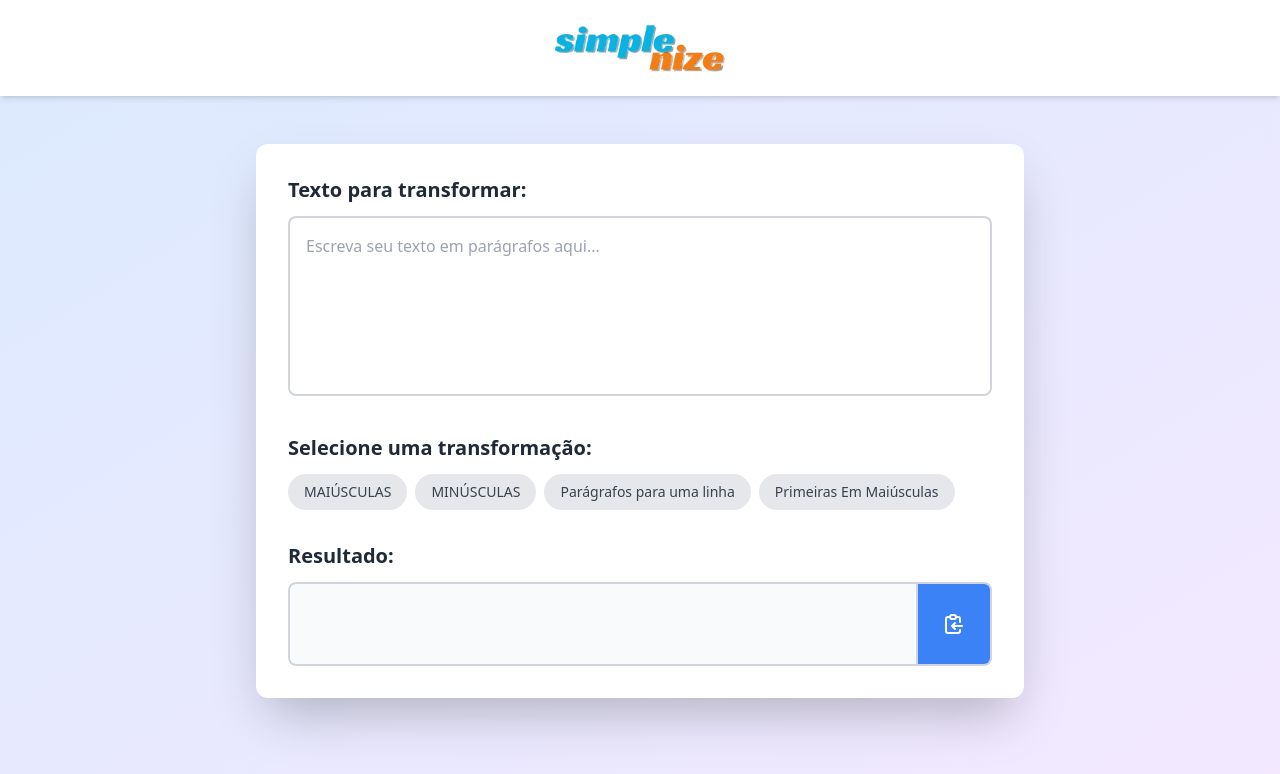
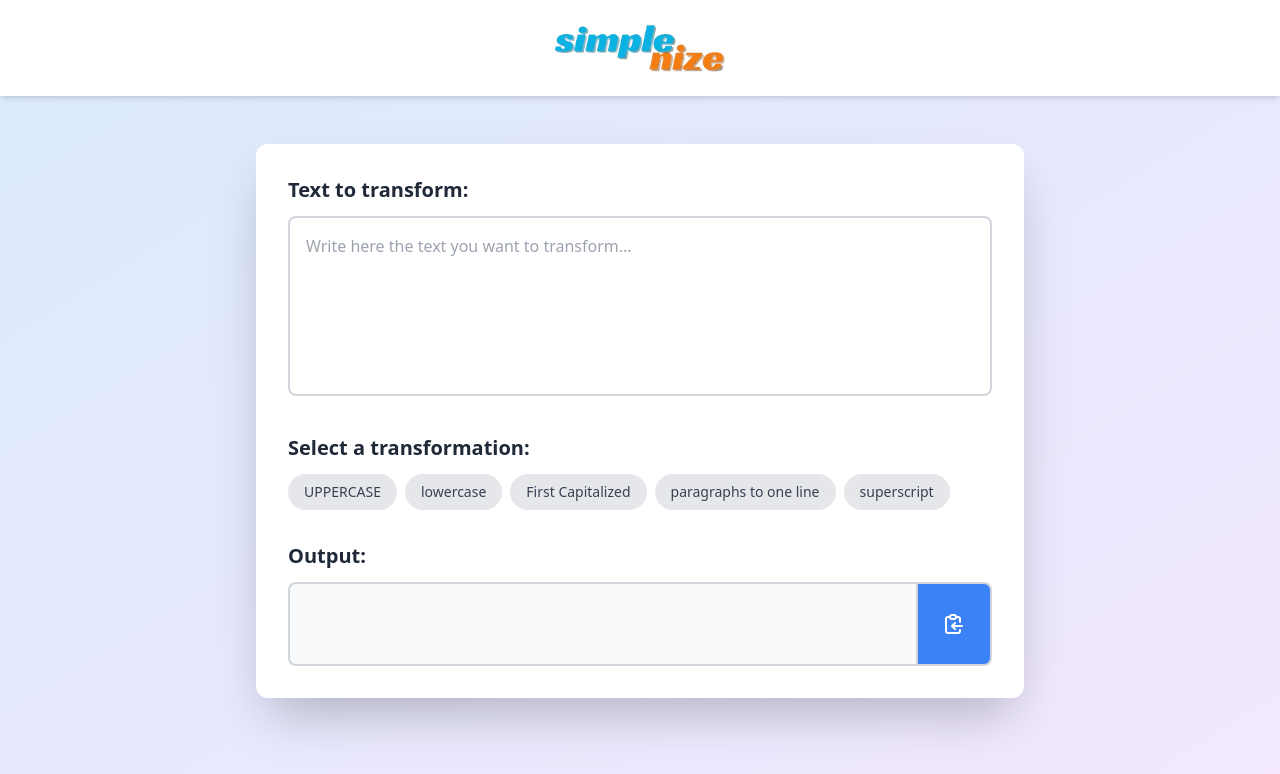
Before and after one commit to leonardourci/simplenize, a React (Create React App) app: page / in a window 1280 px wide. Shown: the top 774 px of the page. Built offline with nearby package versions, Linux system fonts and the light colour scheme.

Commit message:
feat: translations & superscript option

```diff
--- a/src/App.tsx
+++ b/src/App.tsx
@@ -1,7 +1,66 @@
 import React, { useState, useEffect } from 'react';
+
+import PortugueseTranslation from './translations/PT';
+import EnglishTranslation from './translations/EN';
 import SimplenizeHeaderLogo from './images/simplenize-logo.png';
 
-const transformationOptions = [ 'MAIÚSCULAS', 'MINÚSCULAS', 'Parágrafos para uma linha', 'Primeiras Em Maiúsculas' ];
+const TRANSLATION = {
+    PT: PortugueseTranslation,
+    EN: EnglishTranslation,
+};
+
+const WEB_USER_LANGUAGE = navigator.language.split ( '-' )[ 0 ].toUpperCase () as 'PT' | 'EN';
+
+const WEB_TRANSLATION = TRANSLATION[ WEB_USER_LANGUAGE ] || TRANSLATION.EN;
+
+const textTransformationOptions = [
+    WEB_TRANSLATION.transformationOptions.upperCase,
+    WEB_TRANSLATION.transformationOptions.lowerCase,
+    WEB_TRANSLATION.transformationOptions.capitalize,
+    WEB_TRANSLATION.transformationOptions.paragraphsToOneLine,
+    WEB_TRANSLATION.transformationOptions.superscript,
+];
+
+const SUPERSCRIPTS = {
+    ' ': ' ',
+    '0': '⁰',
+    '1': '¹',
+    '2': '²',
+    '3': '³',
+    '4': '⁴',
+    '5': '⁵',
+    '6': '⁶',
+    '7': '⁷',
+    '8': '⁸',
+    '9': '⁹',
+    '+': '⁺',
+    '-': '⁻',
+    'a': 'ᵃ',
+    'b': 'ᵇ',
+    'c': 'ᶜ',
+    'd': 'ᵈ',
+    'e': 'ᵉ',
+    'f': 'ᶠ',
+    'g': 'ᵍ',
+    'h': 'ʰ',
+    'i': 'ⁱ',
+    'j': 'ʲ',
+    'k': 'ᵏ',
+    'l': 'ˡ',
+    'm': 'ᵐ',
+    'n': 'ⁿ',
+    'o': 'ᵒ',
+    'p': 'ᵖ',
+    'r': 'ʳ',
+    's': 'ˢ',
+    't': 'ᵗ',
+    'u': 'ᵘ',
+    'v': 'ᵛ',
+    'w': 'ʷ',
+    'x': 'ˣ',
+    'y': 'ʸ',
+    'z': 'ᶻ',
+};
 
 export default function App () {
     const [ input, setInput ] = useState ( '' );
@@ -17,13 +76,29 @@ export default function App () {
         let transformedOutput = input;
 
         switch ( selectedTransformation ) {
-            case 'Parágrafos para uma linha':
+            case WEB_TRANSLATION.transformationOptions.paragraphsToOneLine:
                 transformedOutput = transformedOutput.replace ( /\s+|\n/g, ' ' ).trim ();
                 break;
-            case 'MAIÚSCULAS':
+            case WEB_TRANSLATION.transformationOptions.upperCase:
                 transformedOutput = transformedOutput.toUpperCase ();
                 break;
-            case 'Primeiras Em Maiúsculas':
+            case WEB_TRANSLATION.transformationOptions.lowerCase:
+                transformedOutput = transformedOutput.toLowerCase ();
+                break;
+            case WEB_TRANSLATION.transformationOptions.superscript:
+                let superscriptResult = '';
+                for ( let index = 0; index < transformedOutput.length; index++ ) {
+                    let character = transformedOutput[ index ];
+                    if ( character.toLowerCase() in SUPERSCRIPTS ) {
+                        superscriptResult += SUPERSCRIPTS[ character.toLowerCase() as keyof typeof SUPERSCRIPTS ];
+                    } else {
+                        superscriptResult += character;
+                    }
+                }
+                transformedOutput = superscriptResult;
+
+                break;
+            case WEB_TRANSLATION.transformationOptions.capitalize:
                 const result: string[] = [];
                 const textWords = transformedOutput.split ( ' ' );
                 for ( const word of textWords ) {
@@ -39,15 +114,12 @@ export default function App () {
                 for ( const word of multipleLinesSplit ) {
                     if ( word.length ) {
                         const capitalizedWord = word.slice ( 1 );
-                        const lastCharacter = selectedTransformation.includes ( 'Parágrafos para uma linha' ) ? ' ' : '\n';
+                        const lastCharacter = selectedTransformation.includes ( WEB_TRANSLATION.transformationOptions.paragraphsToOneLine ) ? ' ' : '\n';
                         finalResult.push ( word[ 0 ].toUpperCase () + capitalizedWord + lastCharacter );
                     }
                 }
 
                 transformedOutput = finalResult.join ( '' );
-                break;
-            case 'MINÚSCULAS':
-                transformedOutput = transformedOutput.toLowerCase ();
                 break;
         }
 
@@ -79,7 +151,7 @@ export default function App () {
                         <div className="p-8 space-y-8">
                             <div>
                                 <label htmlFor="multiline" className="block text-xl font-semibold text-gray-800 mb-3">
-                                    Texto para transformar:
+                                    { WEB_TRANSLATION.textToTransform }
                                 </label>
                                 <textarea
                                     id="multiline"
@@ -87,16 +159,16 @@ export default function App () {
                                     onChange={ ( e ) => setInput ( e.target.value ) }
                                     rows={ 6 }
                                     className="w-full p-4 border-2 border-gray-300 rounded-lg focus:ring-2 focus:ring-blue-500 focus:border-transparent transition duration-200 ease-in-out resize-none"
-                                    placeholder="Escreva seu texto em parágrafos aqui..."
+                                    placeholder={ WEB_TRANSLATION.placeholder }
                                 />
                             </div>
 
                             <div>
                                 <h2 className="block text-xl font-semibold text-gray-800 mb-3">
-                                    Selecione uma transformação:
+                                    { WEB_TRANSLATION.selectATransformation }
                                 </h2>
                                 <div className="flex flex-wrap gap-2">
-                                    { transformationOptions.map ( ( option ) => (
+                                    { textTransformationOptions.map ( ( option ) => (
                                         <button
                                             key={ option }
                                             className={ `px-4 py-2 rounded-full text-sm font-medium transition-all duration-200 ease-in-out ${
@@ -113,7 +185,7 @@ export default function App () {
                             </div>
                             <div>
                                 <label htmlFor="singleline" className="block text-xl font-semibold text-gray-800 mb-3">
-                                    Resultado:
+                                    { WEB_TRANSLATION.output }
                                 </label>
                                 <div className="flex">
                                     <textarea
@@ -137,7 +209,7 @@ export default function App () {
 
                             { copySuccess && (
                                 <p className="text-green-600 text-sm text-center font-medium animate-pulse"
-                                   role="alert">Texto copiado com sucesso!</p>
+                                   role="alert">{ WEB_TRANSLATION.clipboardMessage }</p>
                             ) }
                         </div>
                     </div>
--- /dev/null
+++ b/src/translations/EN.ts
@@ -0,0 +1,18 @@
+import PT from './PT';
+
+const EN: typeof PT = {
+    textToTransform      : 'Text to transform:',
+    placeholder          : 'Write here the text you want to transform...',
+    selectATransformation: 'Select a transformation:',
+    output               : 'Output:',
+    clipboardMessage     : 'Text copied to clipboard!',
+    transformationOptions: {
+        upperCase          : 'UPPERCASE',
+        lowerCase          : 'lowercase',
+        paragraphsToOneLine: 'paragraphs to one line',
+        capitalize         : 'First Capitalized',
+        superscript        : 'superscript',
+    },
+};
+
+export default EN;
--- /dev/null
+++ b/src/translations/PT.ts
@@ -0,0 +1,16 @@
+const PT = {
+    textToTransform      : 'Texto para transformar:',
+    placeholder          : 'Escreva aqui seu texto que você quer transformar...',
+    selectATransformation: 'Selecione uma transformação:',
+    output               : 'Resultado:',
+    clipboardMessage     : 'Texto copiado para a área de transferência!',
+    transformationOptions: {
+        upperCase          : 'MAIÚSCULAS',
+        lowerCase          : 'minúsculas',
+        capitalize         : 'Primeiras Em Maiúsculas',
+        paragraphsToOneLine: 'parágrafos para uma linha',
+        superscript        : 'sobrescrito',
+    },
+};
+
+export default PT;
```
